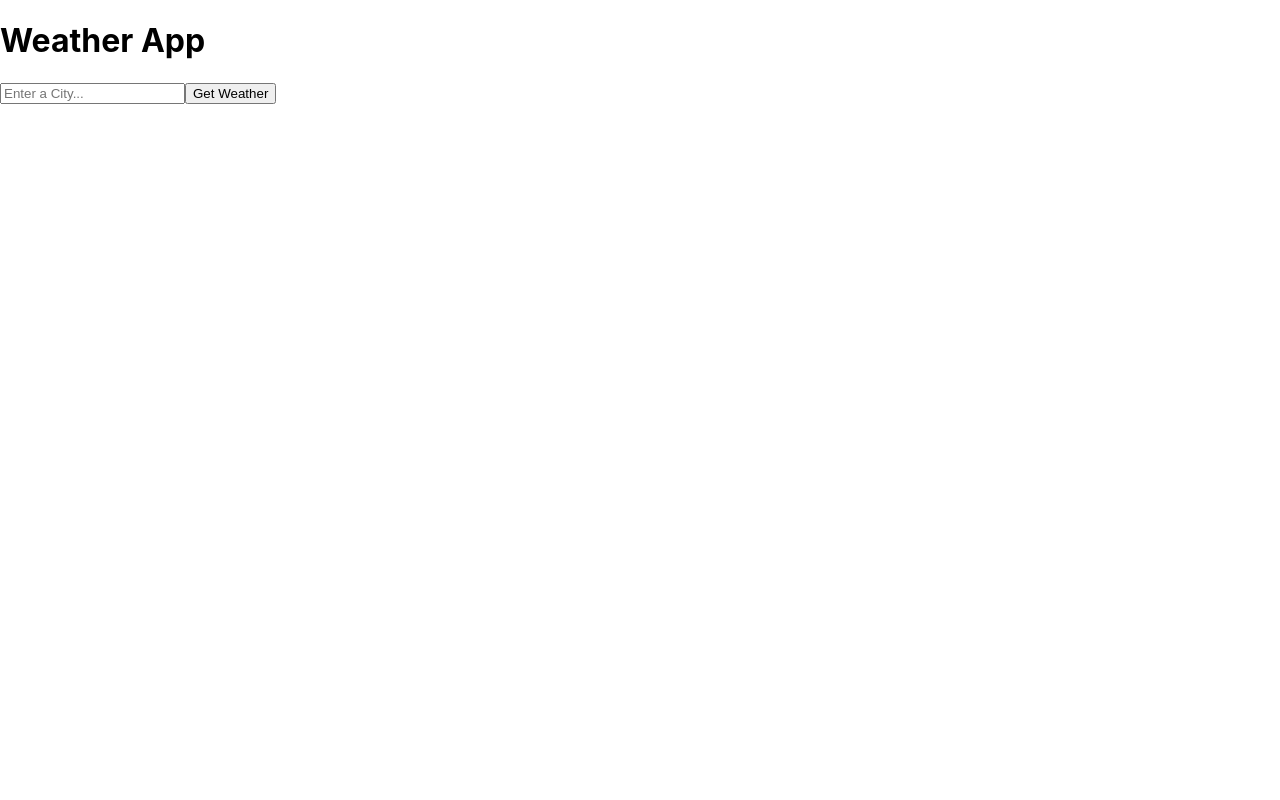
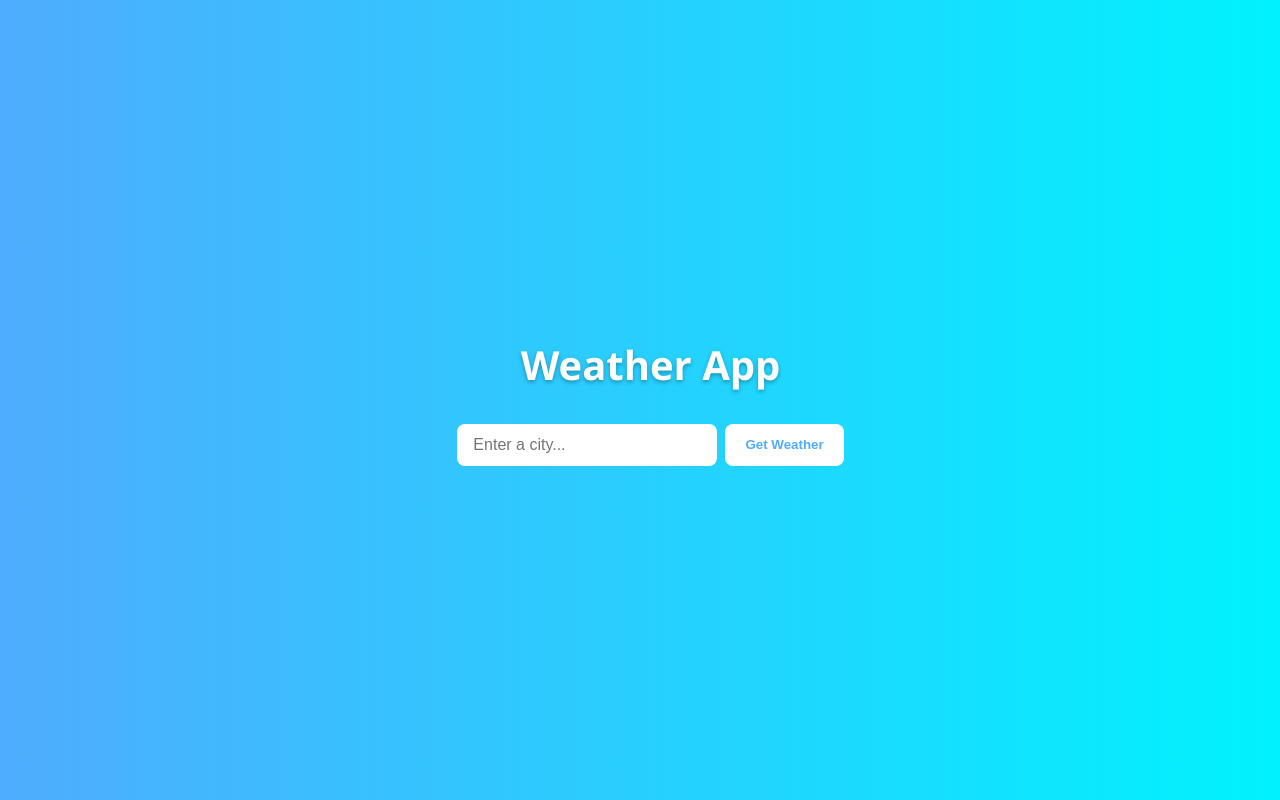
Before and after one commit to khianvictorycalderon/reactjs-weather-api-demo, a React (Create React App) app: page / in a window 1280 px wide. Built offline with nearby package versions, Linux system fonts and the light colour scheme; no server answers.

Commit message:
Modernized

```diff
--- a/src/App.js
+++ b/src/App.js
@@ -1,56 +1,60 @@
-import { useState } from 'react'
+// App.js
+import { useState } from 'react';
+import './index.css';
 
 export default function App() {
-
   const [city, setCity] = useState('');
   const [weather, setWeather] = useState(null);
   const [error, setError] = useState('');
 
   const API_KEY = process.env.REACT_APP_WEATHER_API_KEY;
 
-  const getWeather = async() => {
+  const getWeather = async () => {
+    if (!city) return;
     try {
-      setError("");
-      const response = await fetch(`https://api.openweathermap.org/data/2.5/weather?q=${city}&appid=${API_KEY}&units=metric`);
+      setError('');
+      const response = await fetch(
+        `https://api.openweathermap.org/data/2.5/weather?q=${city}&appid=${API_KEY}&units=metric`
+      );
 
-      if (!response.ok) {
-        throw new Error("City not Found");
-      }
+      if (!response.ok) throw new Error('City not found');
 
       const data = await response.json();
       setWeather(data);
+    } catch (err) {
+      setError(err.message);
+      setWeather(null);
+    }
+  };
 
-    } catch (err) {
-
-      setError(err.message);
-      setWeather(null)
-
-    }
-  }
+  const handleKeyPress = (e) => {
+    if (e.key === 'Enter') getWeather();
+  };
 
   return (
-    <div>
-
+    <div className="app">
       <h1>Weather App</h1>
 
+      <div className="search-container">
         <input
           type="text"
-        placeholder="Enter a City..."
+          placeholder="Enter a city..."
           value={city}
           onChange={(e) => setCity(e.target.value)}
+          onKeyDown={handleKeyPress}
         />
         <button onClick={getWeather}>Get Weather</button>
+      </div>
 
-      {error && <p>{error}</p>}
+      {error && <p className="error">{error}</p>}
 
       {weather && (
-        <div>
+        <div className="weather-card">
           <h2>{weather.name}</h2>
-          <p>{weather.main.temp} Celsius</p>
-          <p>Condition: {weather.weather[0].description}</p>
+          <p>{weather.main.temp}°C</p>
+          <p className="description">{weather.weather[0].description}</p>
         </div>
       )}
-
     </div>
   );
 }
--- a/src/index.css
+++ b/src/index.css
@@ -1,8 +1,87 @@
 body {
   margin: 0;
-  font-family: -apple-system, BlinkMacSystemFont, 'Segoe UI', 'Roboto', 'Oxygen',
-    'Ubuntu', 'Cantarell', 'Fira Sans', 'Droid Sans', 'Helvetica Neue',
-    sans-serif;
-  -webkit-font-smoothing: antialiased;
-  -moz-osx-font-smoothing: grayscale;
+  font-family: 'Segoe UI', Tahoma, Geneva, Verdana, sans-serif;
+  background: linear-gradient(to right, #4facfe, #00f2fe);
+  min-height: 100vh;
+  display: flex;
+  justify-content: center;
+  align-items: center;
 }
+
+.app {
+  text-align: center;
+  color: #fff;
+  padding: 2rem;
+  max-width: 400px;
+  width: 90%;
+}
+
+h1 {
+  font-size: 2.5rem;
+  margin-bottom: 2rem;
+  text-shadow: 0 2px 4px rgba(0, 0, 0, 0.3);
+}
+
+.search-container {
+  display: flex;
+  gap: 0.5rem;
+  margin-bottom: 1.5rem;
+}
+
+input {
+  flex: 1;
+  padding: 0.75rem 1rem;
+  border-radius: 8px;
+  border: none;
+  font-size: 1rem;
+}
+
+input:focus {
+  outline: none;
+  box-shadow: 0 0 0 3px rgba(255, 255, 255, 0.6);
+}
+
+button {
+  padding: 0.75rem 1.25rem;
+  border: none;
+  border-radius: 8px;
+  background: #ffffff;
+  color: #4facfe;
+  font-weight: bold;
+  cursor: pointer;
+  transition: 0.3s;
+}
+
+button:hover {
+  background: #f0f0f0;
+}
+
+.error {
+  color: #ffbaba;
+  font-weight: bold;
+  margin-bottom: 1rem;
+}
+
+.weather-card {
+  background: rgba(255, 255, 255, 0.2);
+  backdrop-filter: blur(8px);
+  padding: 1.5rem;
+  border-radius: 16px;
+  box-shadow: 0 8px 20px rgba(0, 0, 0, 0.25);
+  text-align: center;
+}
+
+.weather-card h2 {
+  font-size: 1.75rem;
+  margin-bottom: 0.5rem;
+}
+
+.weather-card p {
+  font-size: 1.25rem;
+  margin: 0.25rem 0;
+}
+
+.weather-card .description {
+  text-transform: capitalize;
+  font-style: italic;
+}
```
Lines whose indentation alone changed are shown as unchanged.
